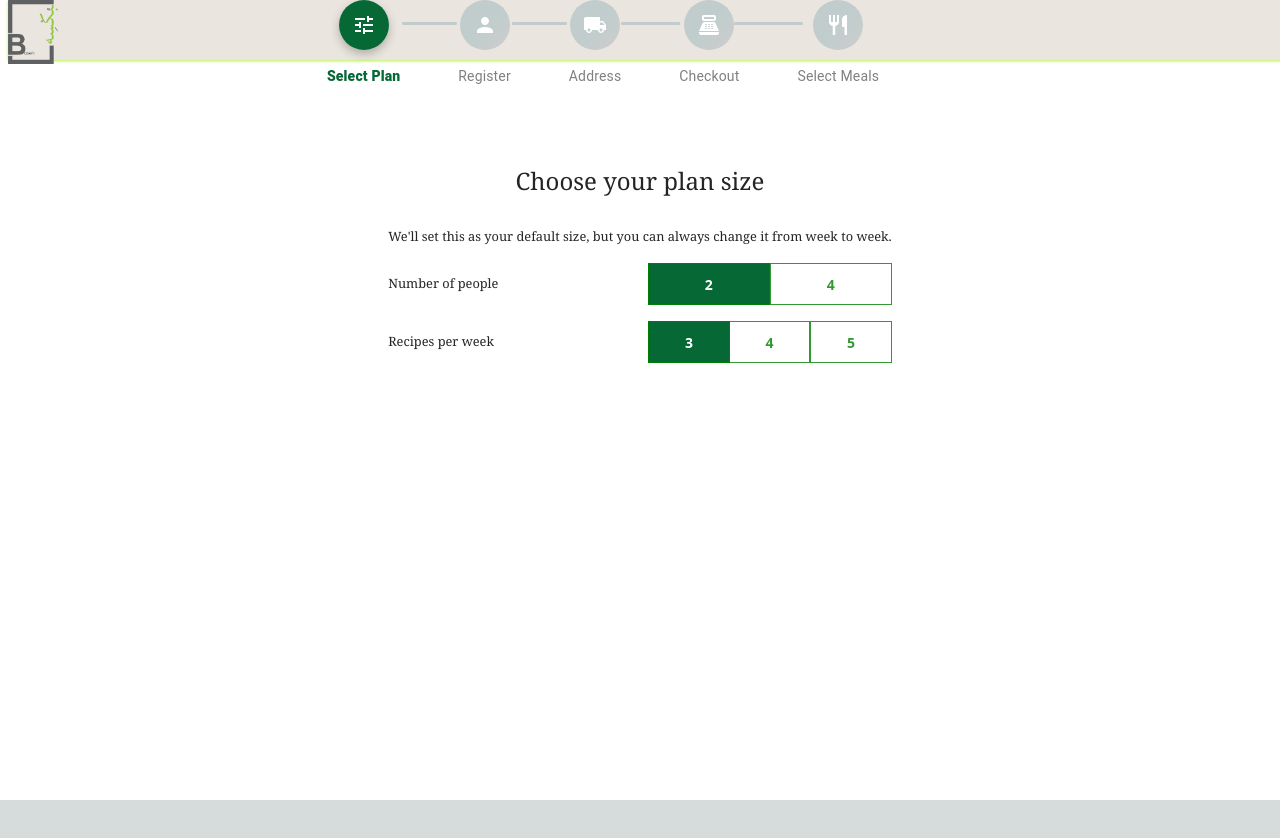
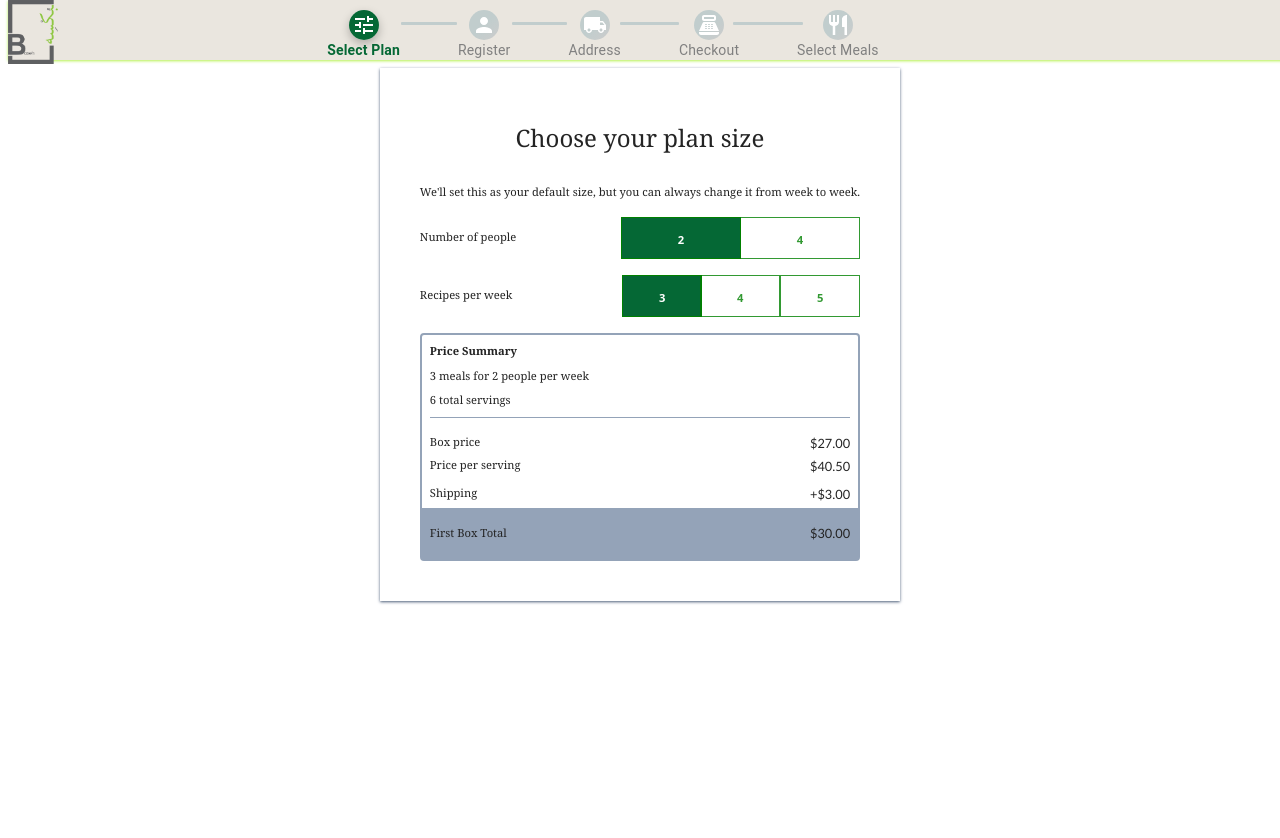
Before and after one commit to IbrahimSam96/Foodio, a Next.js app: page /plans in a window 1280 px wide. Shown: the top 838 px of the page. Before the commit the page ends 800 px from the top, so only its background shows below. Built offline with nearby package versions, Linux system fonts and the light colour scheme; no server answers.

Commit message:
Added new font style + plans page UI

```diff
--- a/pages/plans.js
+++ b/pages/plans.js
@@ -74,9 +74,10 @@ const Plans = () => {
     backgroundImage:
       'linear-gradient( 136deg, #C1CDCD 0%, #C1CDCD 50%, #ccc 100%)',
     color: '#fff',
-    width: 50,
-    height: 50,
+    width: 30,
+    height: 30,
     display: 'flex',
+    marginTop:"10px",
     borderRadius: '50%',
     justifyContent: 'center',
     alignItems: 'center',
@@ -110,7 +111,7 @@ const Plans = () => {
   }
 
   return (
-    <div className={` h-full min-h-screen w-full grid grid-cols-[repeat(7,1fr)] grid-rows-[80px,auto,350px] bg-[white]`}>
+    <div className={` h-full min-h-screen w-full grid grid-cols-[repeat(7,1fr)] grid-rows-[60px,auto,350px] bg-[white]`}>
 
       <div className={`bg-[#EAE6DF] mx-2 fixed w-full z-30 col-start-1 col-end-8 grid grid-cols-[60px,1fr,150px] max-h-[60px] shadow shadow-lime-300 `}>
 
@@ -127,13 +128,11 @@ const Plans = () => {
           />
         </span>
 
-        <Stepper className={`justify-self-center`} alternativeLabel activeStep={activeStep} connector={<ColorlibConnector />}>
+        <Stepper className={`justify-self-center `} alternativeLabel  activeStep={activeStep} connector={<ColorlibConnector />}>
           {steps.map((label, index) => {
-            console.log(label)
-
             return (
-              < Step key={label} >
-                <StepLabel className={`mx-4 `} onClick={() => {
+              < Step className={``} key={label} >
+                <StepLabel className={`mx-4 hover:cursor-pointer `} onClick={() => {
                   setActiveStep((prev) => prev + 1)
                 }} StepIconComponent={ColorlibStepIcon} >{label}</StepLabel>
               </Step>
@@ -145,36 +144,36 @@ const Plans = () => {
 
       </div>
 
-      <div className={`col-start-1 col-end-8 row-start-2 row-end-3 justify-self-center self-center grid `} >
+      <div className={`col-start-1 col-end-8 row-start-2 row-end-3 justify-self-center self-center grid shadow  shadow-slate-500 m-2 p-10`} >
 
         <p className={` text-[1.5em] font-medium font-serif text-[rgb(36,36,36)] p-3 mx-auto`}>Choose your plan size
         </p>
 
-        <p className={` text-[0.8em] font-medium font-serif text-[rgb(36,36,36)] py-4 mx-auto`}>
+        <p className={` text-[0.7em] font-medium font-serif text-[rgb(36,36,36)] py-4 mx-auto`}>
           We'll set this as your default size, but you can always change it from week to week.
         </p>
 
         <span className={`self-center grid grid-rows-1 `}>
 
           <span className={`self-center row-start-1 col-start-1`}>
-            <p className={` text-[0.8em] font-medium font-serif text-[rgb(36,36,36)] `}>
+            <p className={` text-[0.7em] font-medium font-serif text-[rgb(36,36,36)] `}>
               Number of people
             </p>
           </span>
 
           <span className={`flex ml-auto row-start-1 col-start-2 `}>
             <span
-              onClick={() => {setNumberOfPeople(2) }}
+              onClick={() => { setNumberOfPeople(2) }}
               className={`${numberOfPeople == 2 ? `z-[-2]` : `z-10`} py-2 px-14 border-[1px] border-[green] hover:bg-[#E4FABF] hover:cursor-pointer hover:opacity-100 opacity-80`}>
-              <p className={`text-[green] text-sm font-bold inline`}>
+              <p className={`text-[green] text-[0.7em] font-bold inline`}>
                 2
               </p>
             </span>
 
             <span
-              onClick={() => { setNumberOfPeople(4)}}
+              onClick={() => { setNumberOfPeople(4) }}
               className={`${numberOfPeople == 4 ? `z-[-2]` : `z-10`}  py-2 px-14 border-[1px] border-[green] hover:bg-[#E4FABF] hover:cursor-pointer hover:opacity-100 opacity-80`}>
-              <p className={`text-[green] text-sm font-bold inline`}>
+              <p className={`text-[green] text-[0.7em] font-bold inline`}>
                 4
               </p>
             </span>
@@ -184,9 +183,9 @@ const Plans = () => {
           <span className={`flex ml-auto row-start-1 col-start-2 `}>
             <span
               onClick={() => { }}
-              className={`py-2 px-14 transition-[margin] ${numberOfPeople == 2 ? `mr-[122PX]` : `mr-0`} border-[1px] border-[green]  bg-[#056835] `}>
-              <p className={`text-[white] text-sm font-bold inline`}>
-              {numberOfPeople}
+              className={`py-2 px-14 transition-[margin] ${numberOfPeople == 2 ? `mr-[119px]` : `mr-0`} border-[1px] border-[green]  bg-[#056835] `}>
+              <p className={`text-[white] text-[0.7em] font-bold inline`}>
+                {numberOfPeople}
 
               </p>
             </span>
@@ -197,32 +196,32 @@ const Plans = () => {
         <span className={`self-center grid grid-rows-1 py-4 `}>
 
           <span className={`self-center row-start-1 col-start-1`}>
-            <p className={` text-[0.8em] font-medium font-serif text-[rgb(36,36,36)] `}>
-            Recipes per week
+            <p className={` text-[0.7em] font-medium font-serif text-[rgb(36,36,36)] `}>
+              Recipes per week
             </p>
           </span>
 
           <span className={`flex ml-auto row-start-1 col-start-2 `}>
             <span
-              onClick={() => {setNumberOfRecipes(3) }}
+              onClick={() => { setNumberOfRecipes(3) }}
               className={`${numberOfRecipes == 3 ? `z-[-2]` : `z-10`} py-2 px-[35.8px] border-[1px] border-[green] hover:bg-[#E4FABF] hover:cursor-pointer hover:opacity-100 opacity-80`}>
-              <p className={`text-[green] text-sm font-bold inline`}>
+              <p className={`text-[green] text-[0.7em] font-bold inline`}>
                 3
               </p>
             </span>
 
             <span
-              onClick={() => { setNumberOfRecipes(4)}}
+              onClick={() => { setNumberOfRecipes(4) }}
               className={`${numberOfRecipes == 4 ? `z-[-2]` : `z-10`}  py-2 px-[35.8px] border-[1px] border-[green] hover:bg-[#E4FABF] hover:cursor-pointer hover:opacity-100 opacity-80`}>
-              <p className={`text-[green] text-sm font-bold inline`}>
+              <p className={`text-[green] text-[0.7em] font-bold inline`}>
                 4
               </p>
             </span>
 
             <span
-              onClick={() => { setNumberOfRecipes(5)}}
+              onClick={() => { setNumberOfRecipes(5) }}
               className={`${numberOfRecipes == 5 ? `z-[-2]` : `z-10`}  py-2 px-[35.8px] border-[1px] border-[green] hover:bg-[#E4FABF] hover:cursor-pointer hover:opacity-100 opacity-80`}>
-              <p className={`text-[green] text-sm font-bold inline`}>
+              <p className={`text-[green] text-[0.7em] font-bold inline`}>
                 5
               </p>
             </span>
@@ -232,13 +231,75 @@ const Plans = () => {
           <span className={`flex ml-auto row-start-1 col-start-2 `}>
             <span
               onClick={() => { }}
-              className={`transition-[margin] py-2 px-[35.8px] ${numberOfRecipes == 3 ? `mr-[162px]` : numberOfRecipes == 4 ? `mr-[81px] `:`mr-0`} border-[1px] border-[green]  bg-[#056835] `}>
-              <p className={`text-[white] text-sm font-bold inline`}>
-              {numberOfRecipes}
+              className={`transition-[margin] py-2 px-[35.8px] ${numberOfRecipes == 3 ? `mr-[158px]` : numberOfRecipes == 4 ? `mr-[79px] ` : `mr-0`} border-[1px] border-[green]  bg-[#056835] `}>
+              <p className={`text-[white] text-[0.7em] font-bold inline`}>
+                {numberOfRecipes}
 
               </p>
             </span>
 
+          </span>
+
+        </span>
+
+        <span className={`grid  border-[2px] border-slate-400 rounded`}>
+
+          <span className={`mx-2 border-b-[1px] border-slate-400 py-2`}>
+
+            <p className={` text-[0.7em] font-bold font-serif text-[rgb(36,36,36)] `}>
+              Price Summary
+            </p>
+
+            <p className={` text-[0.7em] font-serif text-[rgb(36,36,36)] py-2`}>
+              {`${numberOfRecipes} meals for ${numberOfPeople} people per week`}
+            </p>
+            <p className={` text-[0.7em] font-medium font-serif text-[rgb(36,36,36)] `}>
+              {`${numberOfRecipes * numberOfPeople} total servings `}
+            </p>
+          </span>
+
+          <span className={``}>
+
+            <span className={`flex pt-4`}>
+              <p className={` ml-2 text-[0.7em] font-serif text-[rgb(36,36,36)] `}>
+                Box price
+              </p>
+
+              <p className={` text-[0.8em] font-medium font-Financials text-[rgb(36,36,36)] ml-auto mr-2`}>
+                {`$${(numberOfPeople * numberOfRecipes * 4.5).toFixed(2)}`}
+              </p>
+            </span>
+
+            <span className={`flex py-1`}>
+              <p className={` ml-2 text-[0.7em] font-serif text-[rgb(36,36,36)]`}>
+                Price per serving
+              </p>
+
+              <p className={` text-[0.8em] font-medium font-Financials text-[rgb(36,36,36)] ml-auto mr-2`}>
+                {`$${(numberOfPeople * numberOfRecipes * 4.5 / numberOfPeople * numberOfRecipes).toFixed(2)}`}
+              </p>
+            </span>
+
+            <span className={`flex py-1`}>
+              <p className={`ml-2 text-[0.7em] font-serif text-[rgb(36,36,36)] `}>
+                Shipping
+              </p>
+
+              <p className={` text-[0.8em] font-medium font-Financials text-[rgb(36,36,36)] ml-auto mr-2`}>
+               +$3.00
+              </p>
+            </span>
+
+            <span className={`flex py-4 bg-slate-400 `}>
+              <p className={`ml-2 text-[0.7em] font-serif text-[rgb(36,36,36)] my-auto`}>
+                First Box Total
+              </p>
+
+              <p className={` text-[0.8em] font-medium font-Financials text-[rgb(36,36,36)] ml-auto mr-2`}>
+                {`$${(numberOfPeople * numberOfRecipes * 4.5 + 3).toFixed(2) } `}
+
+              </p>
+            </span>
           </span>
 
         </span>
--- a/styles/globals.css
+++ b/styles/globals.css
@@ -45,7 +45,7 @@ div.swiper-button-next:hover {
 
 /* MUI STepper Text */
 .Mui-active {
-  font-weight: 900 !important;
+  font-weight: 600 !important;
   color: #056835 !important;
   font-family: 'Gill Sans', 'Gill Sans MT', Calibri, 'Trebuchet MS', sans-serif;
 }
@@ -53,11 +53,12 @@ div.swiper-button-next:hover {
 .MuiStepLabel-label {
   color: #056835 !important;
   font-family: 'Gill Sans', 'Gill Sans MT', Calibri, 'Trebuchet MS', sans-serif;
-  font-size: 16px;
+  font-size: 0.7em;
   white-space: nowrap;
   margin-left: 5px;
   margin-right: 5px;
-
+  margin-bottom: auto !important;
+  margin-top: auto !important;
 }
 .Mui-disabled	{
   color: grey !important;
--- a/tailwind.config.js
+++ b/tailwind.config.js
@@ -12,7 +12,10 @@ module.exports = {
         'gradient-conic':
           'conic-gradient(from 180deg at 50% 50%, var(--tw-gradient-stops))',
       },
+      fontFamily: {
+        'Financials': ["Source Sans Pro", "Trebuchet MS", 'Helvetica', 'sans-serif'],
+      }
     },
-  },
-  plugins: [],
+    plugins: [],
+  }
 }
```
Also changed, not shown: public/tablet-desktop-left.avif (added), public/tablet-desktop-right.avif (added).
